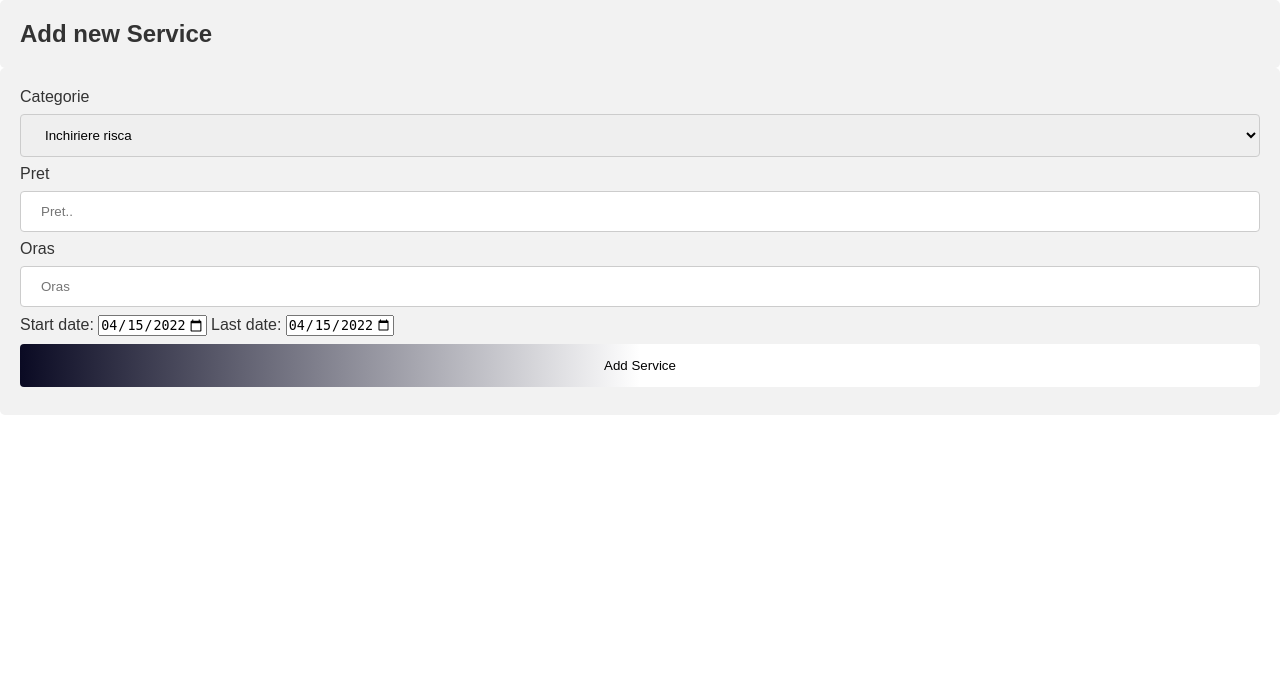
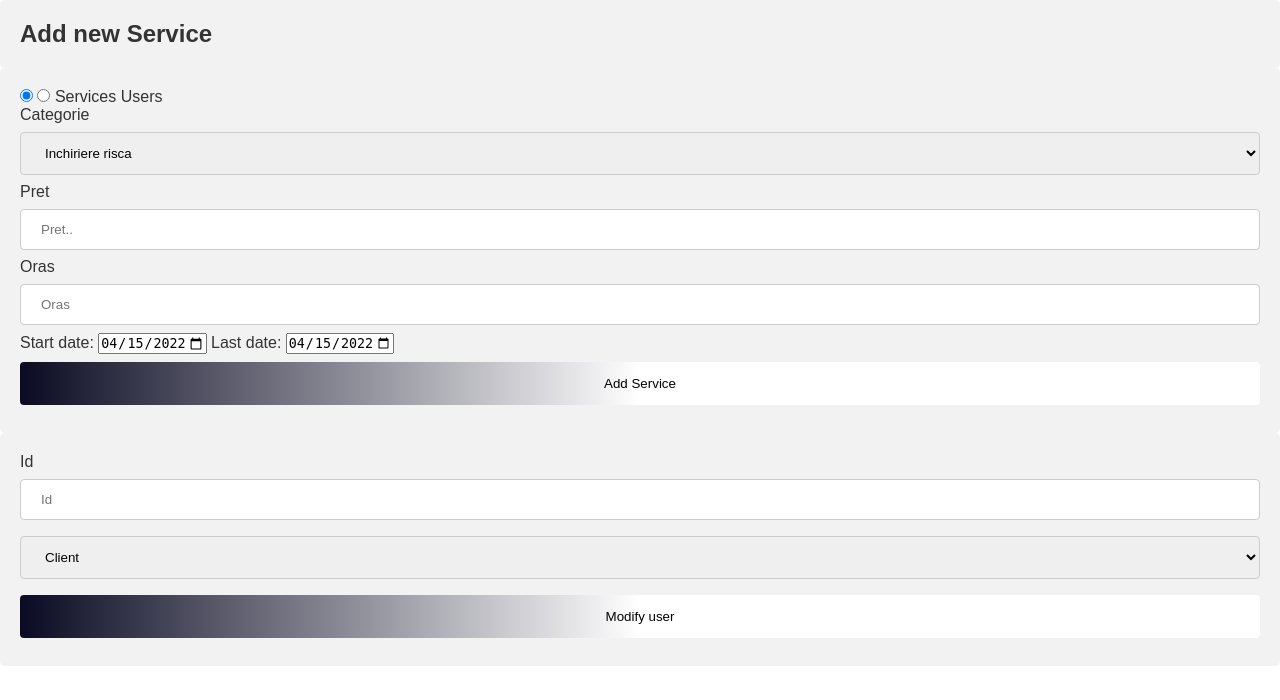
Before and after one commit to Alex-Catalin21/HolumaWebProject, a PHP site: page /admin.php in a window 1280 px wide. Shown: the part 100-800 px from the top of the page. Run offline with PHP 8.4, Linux system fonts and the light colour scheme.

Commit message:
Update admin.php

```diff
--- a/admin.php
+++ b/admin.php
@@ -11,7 +11,7 @@
         <img src="/Imagini/new-logo.png" alt="logo" />
 
         <div class="header-right">
-          <a  href="home.html">Home</a>
+          <a href="home.html">Home</a>
           <a href="shop.html">Services</a>
           <a href="login.html">Log-in/Sign-in</a>
           <a href="">Log-out</a>
@@ -22,7 +22,11 @@
       <h2>Add new Service</h2>
     </div>
     <div >
-    <form class="admin" action="admin.php" method="post">
+        <input type="radio" name="slide" id="adminservices" checked />
+        <input type="radio" name="slide" id="adminusers" />
+        <label for="adminservices" class="">Services</label>
+        <label for="adminusers" class="">Users</label>
+    <form class="adminservices" action="admin.php" method="post">
         <label>Categorie</label>
         <select name="idcat" id="category">
             <option value="1">Inchiriere risca</option>
@@ -69,6 +73,24 @@
 
     </form>
     </div>
+    <div>
+        <form class="adminusers" action="admin.php" method="post">
+
+            <label>Id</label>
+            <input
+            type="text"
+            placeholder="Id"
+            name="id"
+            required
+            />
+            <select name="CatUser" id="categoryUser">
+                <option value="0">Client</option>
+                <option value="1">Admin</option>
+            </select>
+            <input type="submit" id="btn" value="Modify user">
+        </form>
+    </div>
+
 
 
 </body>
@@ -86,8 +108,8 @@
             }
     class Actiune_admin{
         public function adaugaServiciu(){
-            $sql = "INSERT INTO services(Id_cat,Pret,Oras,First_date,Last_date) VALUES (:Id_cat,:Pret,:Oras,:First_date,:Last_date)";
-            $cerere =  BD::obtine_conexiune()->prepare($sql);
+            $sqlserviciu = "INSERT INTO services(Id_cat,Pret,Oras,First_date,Last_date) VALUES (:Id_cat,:Pret,:Oras,:First_date,:Last_date)";
+            $cerereserviciu =  BD::obtine_conexiune()->prepare($sqlserviciu);
             if(isset($_POST["idcat"],$_POST["pret"],$_POST["oras"],$_POST["firstdate"],$_POST["lastdate"])){
                 $Id_cat = $_POST["idcat"];
                 $Pret = $_POST["pret"];
@@ -103,8 +125,21 @@
                 ]);
             }
         }
+        public function schimbaUser(){
+            $sqluser = "UPDATE users SET admin_val=:catUser WHERE user_id=:idcautat";
+            $cerereuser =  BD::obtine_conexiune()->prepare($sqluser);
+            if(isset($_POST["CatUser"],$_POST["id"])){
+                $catUser= $_POST["CatUser"];
+                $idcautat=$_POST["id"];
+                return $cerereuser -> execute ([
+                    'catUser' => $catUser,
+                    'idcautat' => $idcautat
+                ]);
+            }
+        }
     }
     $actiune_admin= new Actiune_admin();
     $actiune_admin -> adaugaServiciu();
+    $actiune_admin -> schimbaUser();
 
 ?>
```
